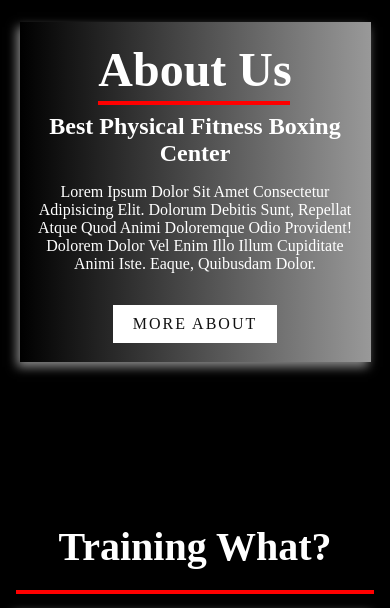
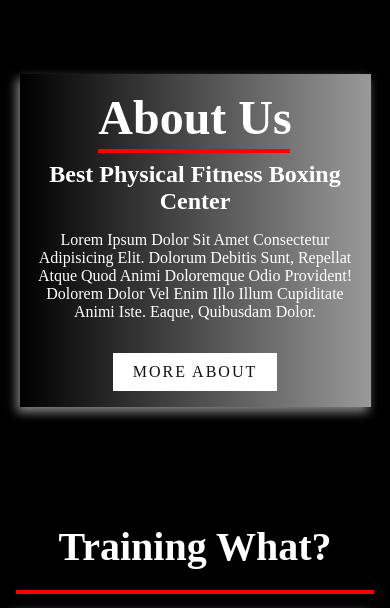
Before and after one commit to BVBFD/Responsive-Gym-Web-Design, a plain HTML site: page index.html in a window 390 px wide. Shown: the part 888-1496 px from the top of the page. Drawn offline with Linux system fonts and the light colour scheme; grey boxes are pictures that could not be loaded.

Commit message:
Fix Error of conflicting between position absolute and flex center location by changing position absolute into relative

```diff
--- a/style.css
+++ b/style.css
@@ -762,6 +762,17 @@ section {
     left: 0;
   }
 
+  .about {
+    display: flex;
+    align-items: center;
+  }
+
+  .about .explainBox {
+    position: relative;
+    top: 0;
+    left: 0;
+  }
+
   .about div {
     flex-direction: column;
   }
```
